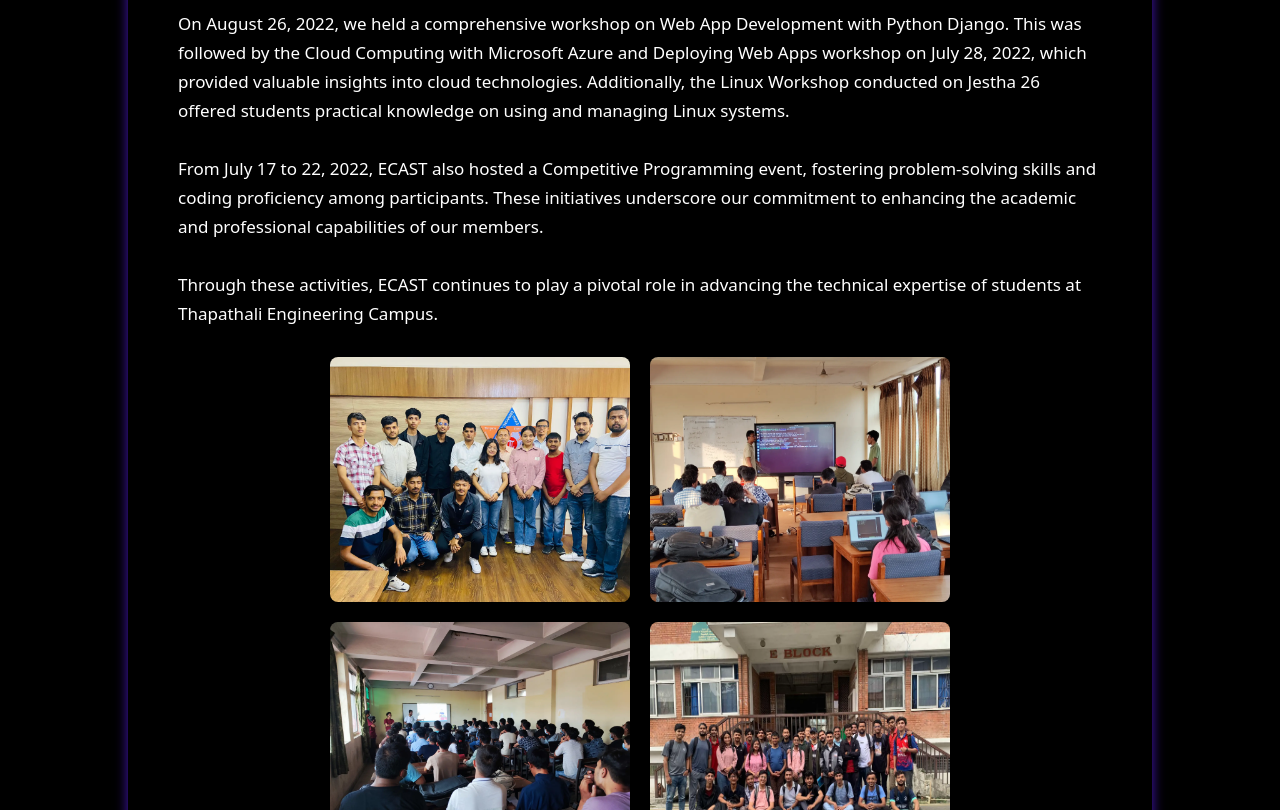
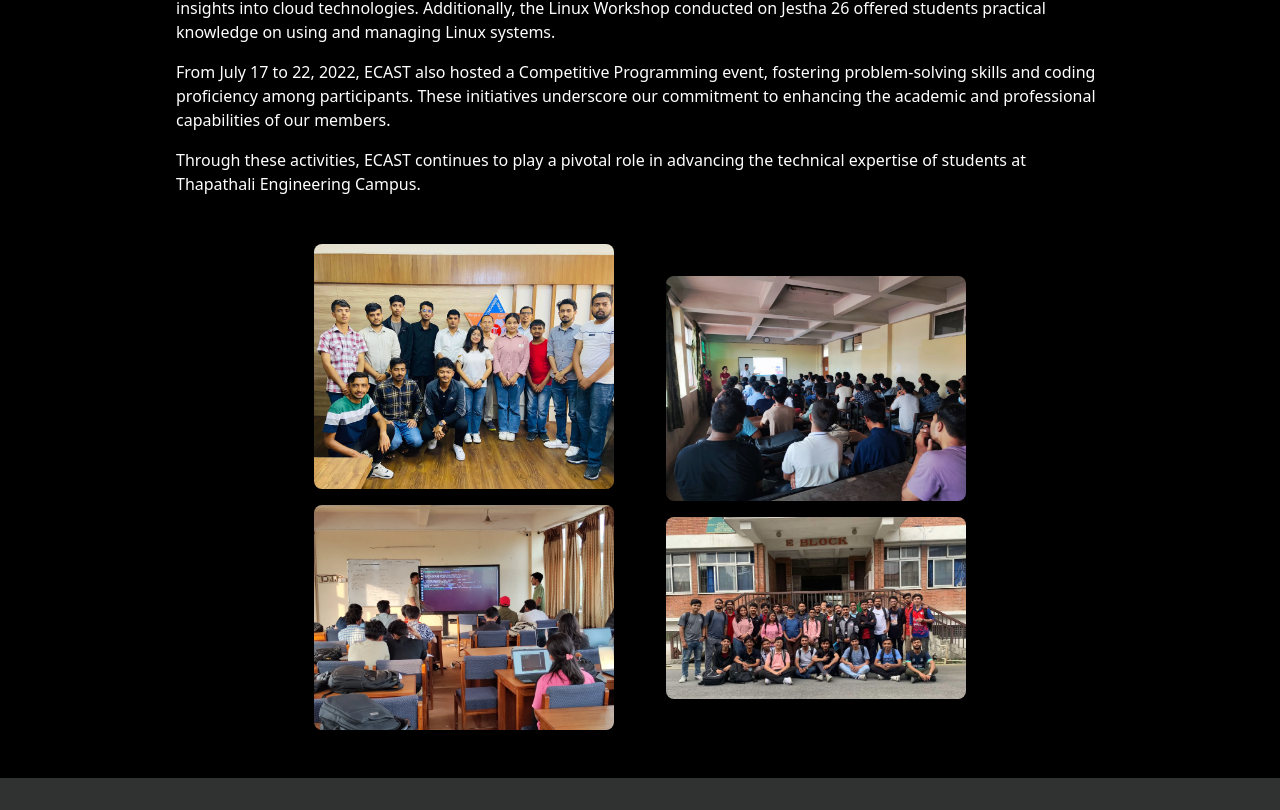
Before and after one commit to ecastthapathali/ecastthapathali.github.io, a React (Vite) app: page /workshop in a window 1280 px wide. Shown: the part 330-1140 px from the top of the page. Built offline with nearby package versions, Linux system fonts and the light colour scheme.

Commit message:
fixed white border for workshop, change other components similarly

```diff
--- a/src/components/aboutComponents/Workshop.tsx
+++ b/src/components/aboutComponents/Workshop.tsx
@@ -1,13 +1,11 @@
-
-import "./css/Workshop.css";
-import image1 from "../images/ecast3.webp"
-import image2 from  "../images/ecast6.webp"
-import image3 from  "../images/ecast7.webp"
-import image4 from  "../images/ecast8.webp"
+import image1 from "../images/ecast3.webp";
+import image2 from "../images/ecast6.webp";
+import image3 from "../images/ecast7.webp";
+import image4 from "../images/ecast8.webp";
 
 const Workshop = () => {
   return (
-    <>
+    <div className="bg-black text-white">
       <div className="flex flex-col items-center justify-center bg-black text-white pt-10">
         <p className="text-center font-bold text-xl">
           WORKSHOP
@@ -15,32 +13,33 @@ const Workshop = () => {
         <div className="w-1/2 lg:w-1/4 mx-auto border-t-1 border-b-2 border-red-800 my-4"></div>
       </div>
 
-    <div className="container">
-    <div className="semi-container">
-    ECAST has successfully organized several impactful workshops and events over the past year, significantly contributing to the education and skill development of students in the electronics and computer engineering fields. <br></br><br></br>
+      <div className="flex flex-col bg-black mx-10 sm:mx-20 md:mx-40 px-4 py-8">
+        <p className="">
+          ECAST has successfully organized several impactful workshops and events over the past year, significantly contributing to the education and skill development of students in the electronics and computer engineering fields.
+        </p>
+        <p className="mt-4">
+          On August 26, 2022, we held a comprehensive workshop on Web App Development with Python Django. This was followed by the Cloud Computing with Microsoft Azure and Deploying Web Apps workshop on July 28, 2022, which provided valuable insights into cloud technologies. Additionally, the Linux Workshop conducted on Jestha 26 offered students practical knowledge on using and managing Linux systems.
+        </p>
+        <p className="mt-4">
+          From July 17 to 22, 2022, ECAST also hosted a Competitive Programming event, fostering problem-solving skills and coding proficiency among participants. These initiatives underscore our commitment to enhancing the academic and professional capabilities of our members.
+        </p>
+        <p className="mt-4">
+          Through these activities, ECAST continues to play a pivotal role in advancing the technical expertise of students at Thapathali Engineering Campus.
+        </p>
 
-On August 26, 2022, we held a comprehensive workshop on Web App Development with Python Django. This was followed by the Cloud Computing with Microsoft Azure and Deploying Web Apps workshop on July 28, 2022, which provided valuable insights into cloud technologies. Additionally, the Linux Workshop conducted on Jestha 26 offered students practical knowledge on using and managing Linux systems.<br></br><br></br>
-
-From July 17 to 22, 2022, ECAST also hosted a Competitive Programming event, fostering problem-solving skills and coding proficiency among participants. These initiatives underscore our commitment to enhancing the academic and professional capabilities of our members.<br></br><br></br>
-
-Through these activities, ECAST continues to play a pivotal role in advancing the technical expertise of students at Thapathali Engineering Campus.<br></br><br></br>
-
-<div className="image-container">
-
+        <div className="image-container mt-8 flex flex-col  md:flex-row items-center justify-center ">
           <div className="semi-image1">
-<img className="images" src={image1} alt="image1"/>
-<img className="images" src={image2} alt="image2" />
+            <img className="images m-4" src={image1} alt="image1" />
+            <img className="images m-4" src={image2} alt="image2" />
           </div>
           <div className="semi-image1">
-<img className="images" src={image3} alt="image3" />
-<img className="images" src={image4} alt="image4" />
+            <img className="images m-4" src={image3} alt="image3" />
+            <img className="images m-4" src={image4} alt="image4" />
           </div>
         </div>
       </div>
     </div>
+  );
+};
 
-    </>
-  )
-}
-
-export default Workshop
+export default Workshop;
--- a/src/components/aboutComponents/css/Workshop.css
+++ /dev/null
@@ -1,78 +0,0 @@
-.images {
-  height: auto;
-  width: 100%;
-  max-width: 400px; /* Set max-width to maintain aspect ratio */
-}
-
-.semi-container {
-  display: flex;
-  flex-direction: column;
-  align-items: center;
-  height: auto; /* Adjust height for smaller screens */
-  margin: 20px;
-}
-
-.container {
-  height: 90%;
-}
-
-body {
-  height: auto; /* Adjust height for smaller screens */
-}
-
-@keyframes fadeIn {
-  from {
-    opacity: 0;
-    transform: translateY(20px);
-  }
-  to {
-    opacity: 1;
-    transform: translateY(0);
-  }
-}
-
-.image-container {
-  display: flex;
-  flex-direction: column;
-  gap: 20px;
-  align-items: center;
-}
-
-.semi-image1 {
-  display: flex;
-  gap: 20px;
-}
-
-.images {
-  width: 100%;
-  max-width: 400px;
-  height: auto;
-  border-radius: 8px;
-  box-shadow: 0 4px 8px rgba(0, 0, 0, 0.1);
-  transition: transform 0.3s, box-shadow 0.3s;
-  animation: fadeIn 1s ease-in-out;
-}
-
-.images:hover {
-  transform: scale(1.1);
-  box-shadow: 0 8px 16px rgba(0, 0, 0, 0.2);
-}
-
-@media (max-width: 600px) {
-  .semi-container {
-      margin: 10px;
-  }
-
-  .image-container {
-      flex-direction: column;
-  }
-
-  .semi-image1 {
-      flex-direction: column;
-      gap: 10px;
-  }
-
-  .images {
-      max-width: 100%;
-  }
-}
```
Lines whose indentation alone changed are shown as unchanged.
